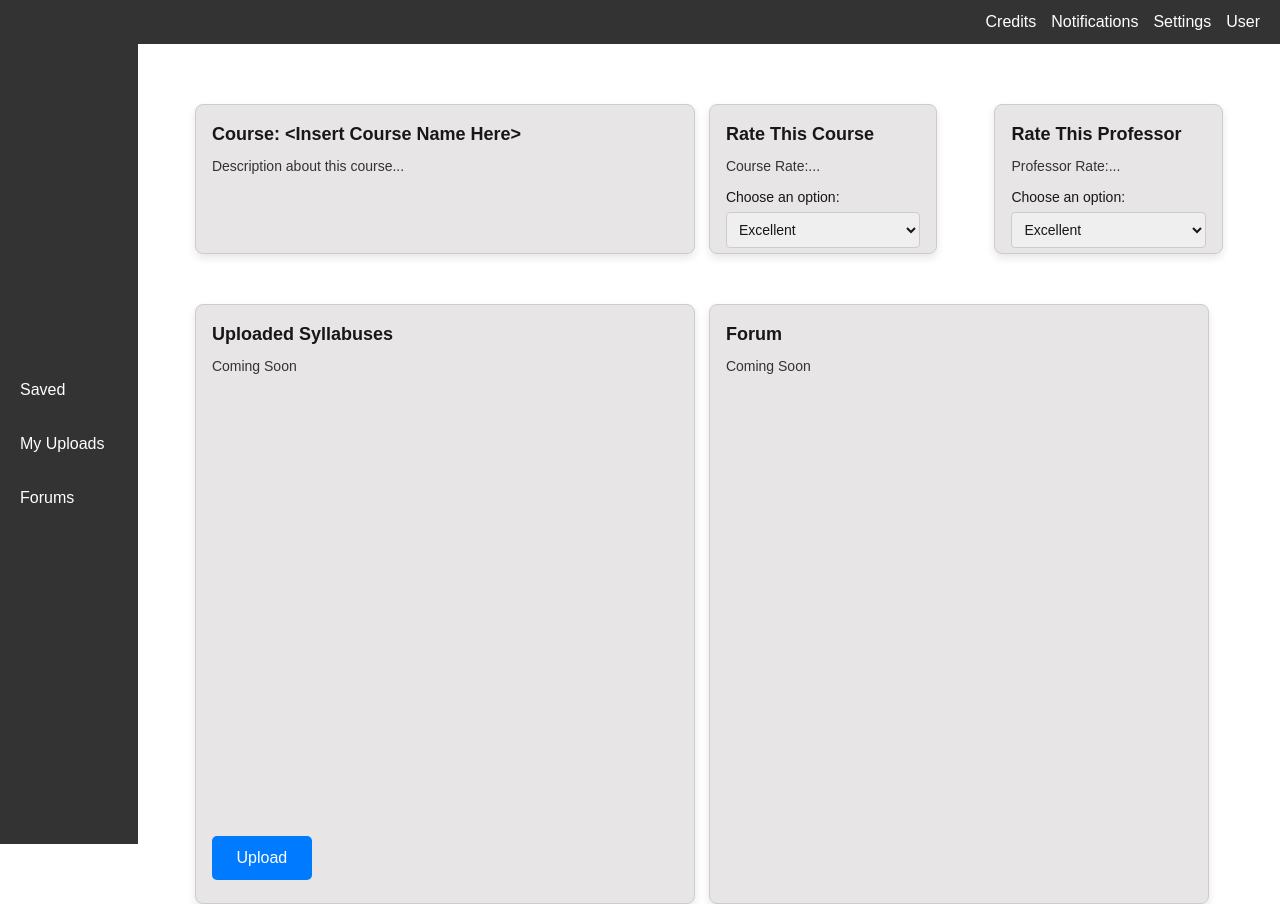
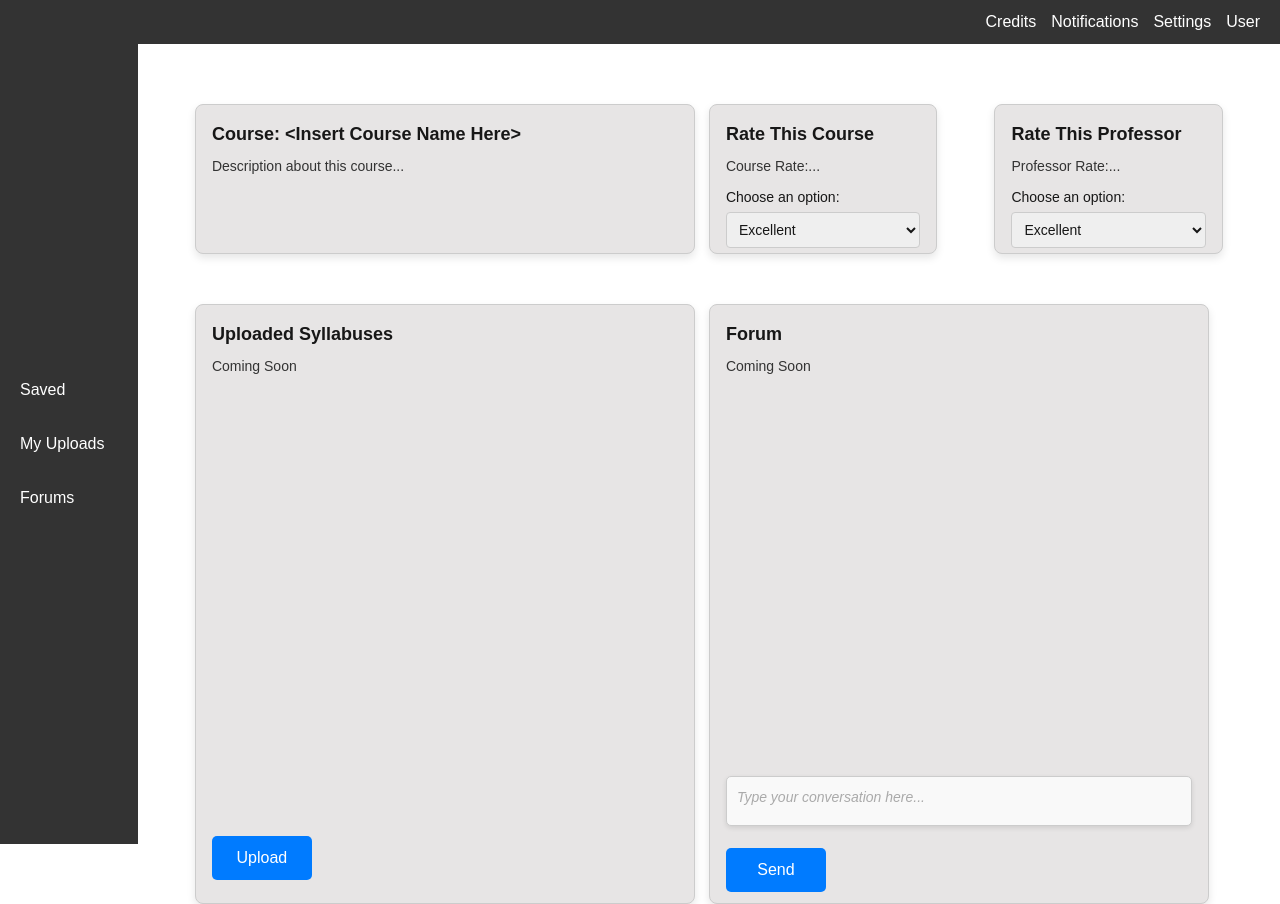
Before and after one commit to EECS3311F24/project-syllabally, a Next.js app: page /coursepage in a window 1280 px wide. Built offline with nearby package versions, Linux system fonts and the light colour scheme.

Commit message:
Redesign UI for Form Box

```diff
--- /dev/null
+++ b/src/app/coursepage/components/forumbox.tsx
@@ -0,0 +1,35 @@
+"use client";
+import React from "react";
+import styles from "../styles/forumbox.module.css";
+
+interface ForumboxProps {
+  header: string;
+  body: string;
+  className?: string;
+  placeholder: string;
+  button: String;
+}
+
+const Forumbox: React.FC<ForumboxProps> = ({ header, body, className, placeholder, button}) => {
+  // Split the body content by newline (\n) and render each part with a <br />
+  const formattedBody = body.split("\n").map((line, index) => (
+    <React.Fragment key={index}>
+      {line}
+      {index < body.split("\n").length - 1 && <br />}
+    </React.Fragment>
+  ));
+
+  return (
+    <div className={`${styles.infobox} ${className ?? ""}`}>
+      <div className={styles["infobox-header"]}>{header}</div>
+      <div className={styles["infobox-body"]}>{formattedBody}</div>
+      <textarea
+        className={styles["forum-box"]}
+        placeholder={placeholder} // Ensure placeholder is passed here
+      />
+      <div className={styles['upload-button']}>{button}</div>
+    </div>
+  );
+};
+
+export default Forumbox;
--- a/src/app/coursepage/page.tsx
+++ b/src/app/coursepage/page.tsx
@@ -1,11 +1,9 @@
-// pages/index.tsx
-
 import TopBar from './components/topbar';
 import Sidebar from './components/sidebar';
 import Infobox from './components/infobox';
 import Uploadbox from './components/uploadbox';
+import Forumbox from './components/forumbox';
 import styles from './styles/coursepage.module.css';
-
 
 const Homepage: React.FC = () => {
   return (
@@ -15,11 +13,11 @@ const Homepage: React.FC = () => {
       <div className={styles.mainContent}>
         <Sidebar />
         <div className={styles.content}>
-        <Infobox className={styles.courseinfo} header="Course: <Insert Course Name Here>" body = "Description about this course..." />
-        <Infobox className={styles.courserate} header="Rate This Course" body="Course Rate:..." dropdownOptions={['Excellent', 'Good', 'Average', 'Poor']} />
-        <Infobox className={styles.profrate} header="Rate This Professor" body="Professor Rate:..." dropdownOptions={['Excellent', 'Good', 'Average', 'Poor']} />
-        <Infobox className={styles.forum} header="Forum" body="Coming Soon" />
-        <Uploadbox className={styles.uploadsyllabus} header="Uploaded Syllabuses" body="Coming Soon" button="Upload"/>
+          <Infobox className={styles.courseinfo} header="Course: <Insert Course Name Here>" body="Description about this course..." />
+          <Infobox className={styles.courserate} header="Rate This Course" body="Course Rate:..." dropdownOptions={['Excellent', 'Good', 'Average', 'Poor']} />
+          <Infobox className={styles.profrate} header="Rate This Professor" body="Professor Rate:..." dropdownOptions={['Excellent', 'Good', 'Average', 'Poor']} />
+          <Forumbox className={styles.forum} header="Forum" body="Coming Soon" placeholder="Type your conversation here..." button="Send" />
+          <Uploadbox className={styles.uploadsyllabus} header="Uploaded Syllabuses" body="Coming Soon" button="Upload" />
         </div>
       </div>
     </div>
--- /dev/null
+++ b/src/app/coursepage/styles/forumbox.module.css
@@ -0,0 +1,67 @@
+.infobox {
+    background-color: #e7e5e5;
+    border: 1px solid #ccc;
+    padding: 16px;
+    border-radius: 8px;
+    box-shadow: 0 4px 8px rgba(0, 0, 0, 0.1);
+    max-width: 500px;
+    margin: 10px auto;
+}
+
+.infobox-header {
+    font-size: 18px;
+    font-weight: bold;
+    margin-bottom: 8px;
+}
+
+.infobox-body {
+    font-size: 14px;
+    color: #333;
+    white-space: pre-line;
+    overflow-y: scroll;
+    height: 400px;
+}
+
+/* Styling for the forum-style text box */
+.forum-box {
+  width: 100%;
+  height: 50px;
+  margin-top: 20px;
+  padding: 10px;
+  font-size: 14px;
+  border: 1px solid #ccc;
+  border-radius: 5px;
+  box-shadow: 0 2px 5px rgba(0, 0, 0, 0.1);
+  resize: none;
+  background-color: #f9f9f9;
+}
+
+.forum-box::placeholder{
+  color: #aaa;
+  font-style: italic;
+}
+
+.forum-box:focus {
+  border-color: #007bff;
+  outline: none;
+  background-color: #fff;
+}
+
+/* Styling for the button */
+.upload-button {
+  margin-top: 15px; /* Space between the button and the box */
+  padding: 10px 10px;
+  font-size: 16px;
+  text-align: center;
+  color: white;
+  background-color: #007bff;
+  border: none;
+  border-radius: 5px;
+  cursor: pointer;
+  transition: background-color 0.3s;
+  width: 100px;
+}
+
+.upload-button:hover {
+  background-color: #0056b3; /* Darker blue on hover */
+}
```
